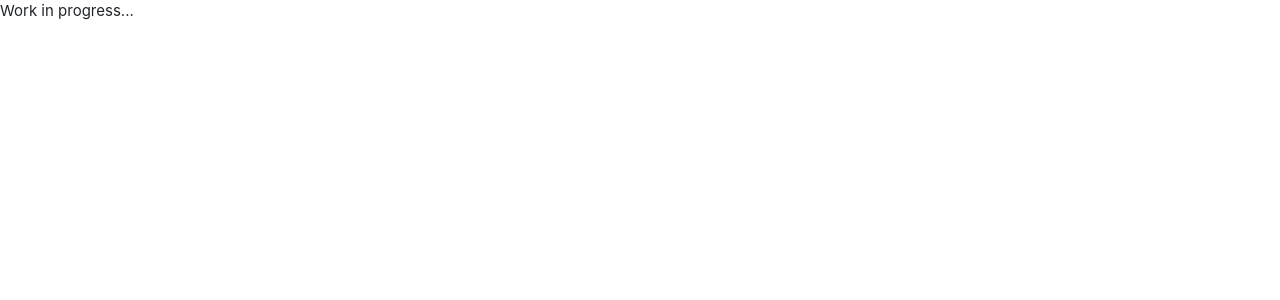
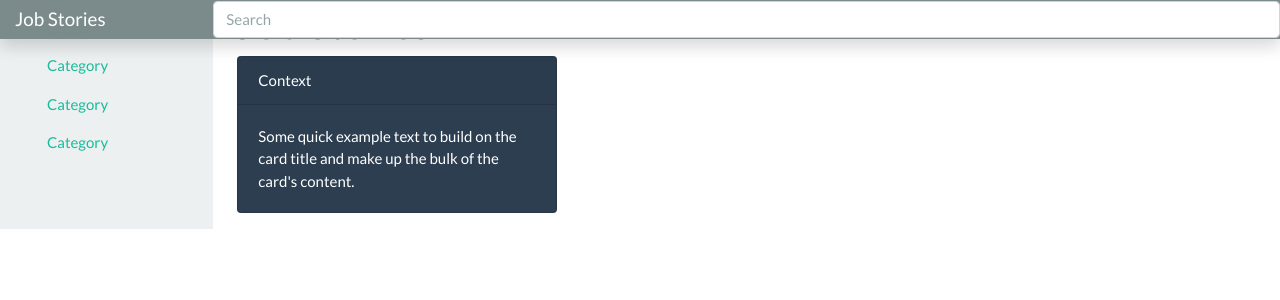
Before and after one commit to davidudvardy/lmi-jobstories-static, a React (Create React App) app: page / in a window 1280 px wide. Shown: the top 300 px of the page. Built offline with nearby package versions, Linux system fonts and the light colour scheme.

Commit message:
basic layout

```diff
--- a/public/index.html
+++ b/public/index.html
@@ -1,14 +1,11 @@
 <!DOCTYPE html>
 <html lang="en">
   <head>
-    <!-- ... tags above the title stay untouched ... -->
     <title>Job Stories</title>
     <link rel="stylesheet" href="https://bootswatch.com/4/flatly/bootstrap.min.css">
   </head>
   <body>
-    <noscript>
-      You need to enable JavaScript to run this app.
-    </noscript>
+    <noscript>You need to enable JavaScript to run this app.</noscript>
     <div id="root"></div>
   </body>
 </html>
--- a/src/App.js
+++ b/src/App.js
@@ -1,10 +1,38 @@
 import React, { Component } from 'react';
+import Card from './Card/Card'
 
 class App extends Component {
   render() {
     return (
       <div>
-        <p>Work in progress...</p>
+        <nav className="navbar navbar-dark fixed-top bg-dark flex-md-nowrap p-0 shadow">
+          <a className="navbar-brand col-sm-3 col-md-2 mr-0" href="/">Job Stories</a>
+          <input className="form-control form-control-dark w-100" type="text" placeholder="Search" />
+        </nav>
+        <div className="container-fluid">
+          <div className="row">
+            <nav className="col-md-2 d-none d-md-block bg-light sidebar">
+              <div className="sidebar-sticky">
+                <h6 className="sidebar-heading d-flex justify-content-between align-items-center px-3 mt-4 mb-1 text-muted">Product</h6>
+                <ul className="nav flex-column">
+                  <li className="nav-item">
+                    <a className="nav-link" href="#">Category</a>
+                  </li>
+                  <li className="nav-item">
+                    <a className="nav-link" href="#">Category</a>
+                  </li>
+                  <li className="nav-item">
+                    <a className="nav-link" href="#">Category</a>
+                  </li>
+                </ul>
+              </div>
+            </nav>
+            <main role="main" className="col-md-9 ml-sm-auto col-lg-10 px-4">
+              <h2>Job Stories</h2>
+              <Card/>
+            </main>
+          </div>
+        </div>
       </div>
     );
   }
--- /dev/null
+++ b/src/Card/Card.js
@@ -0,0 +1,14 @@
+import React from 'react';
+
+function Card() {
+    return (
+        <div className="card text-white bg-primary mb-3" style={{maxWidth: 20 + 'rem'}}>
+            <div className="card-header">Context</div>
+            <div className="card-body">
+                <p className="card-text">Some quick example text to build on the card title and make up the bulk of the card's content.</p>
+            </div>
+        </div>
+    )
+}
+
+export default Card;
--- a/src/index.css
+++ /dev/null
@@ -1,14 +0,0 @@
-body {
-  margin: 0;
-  padding: 0;
-  font-family: -apple-system, BlinkMacSystemFont, "Segoe UI", "Roboto", "Oxygen",
-    "Ubuntu", "Cantarell", "Fira Sans", "Droid Sans", "Helvetica Neue",
-    sans-serif;
-  -webkit-font-smoothing: antialiased;
-  -moz-osx-font-smoothing: grayscale;
-}
-
-code {
-  font-family: source-code-pro, Menlo, Monaco, Consolas, "Courier New",
-    monospace;
-}
--- a/src/index.js
+++ b/src/index.js
@@ -1,7 +1,6 @@
 import React from 'react';
 import ReactDOM from 'react-dom';
 import {BrowserRouter} from 'react-router-dom';
-import './index.css';
 import App from './App';
 import * as serviceWorker from './serviceWorker';
 
```
Also changed, not shown: data.json (added, +39 -0 lines).
